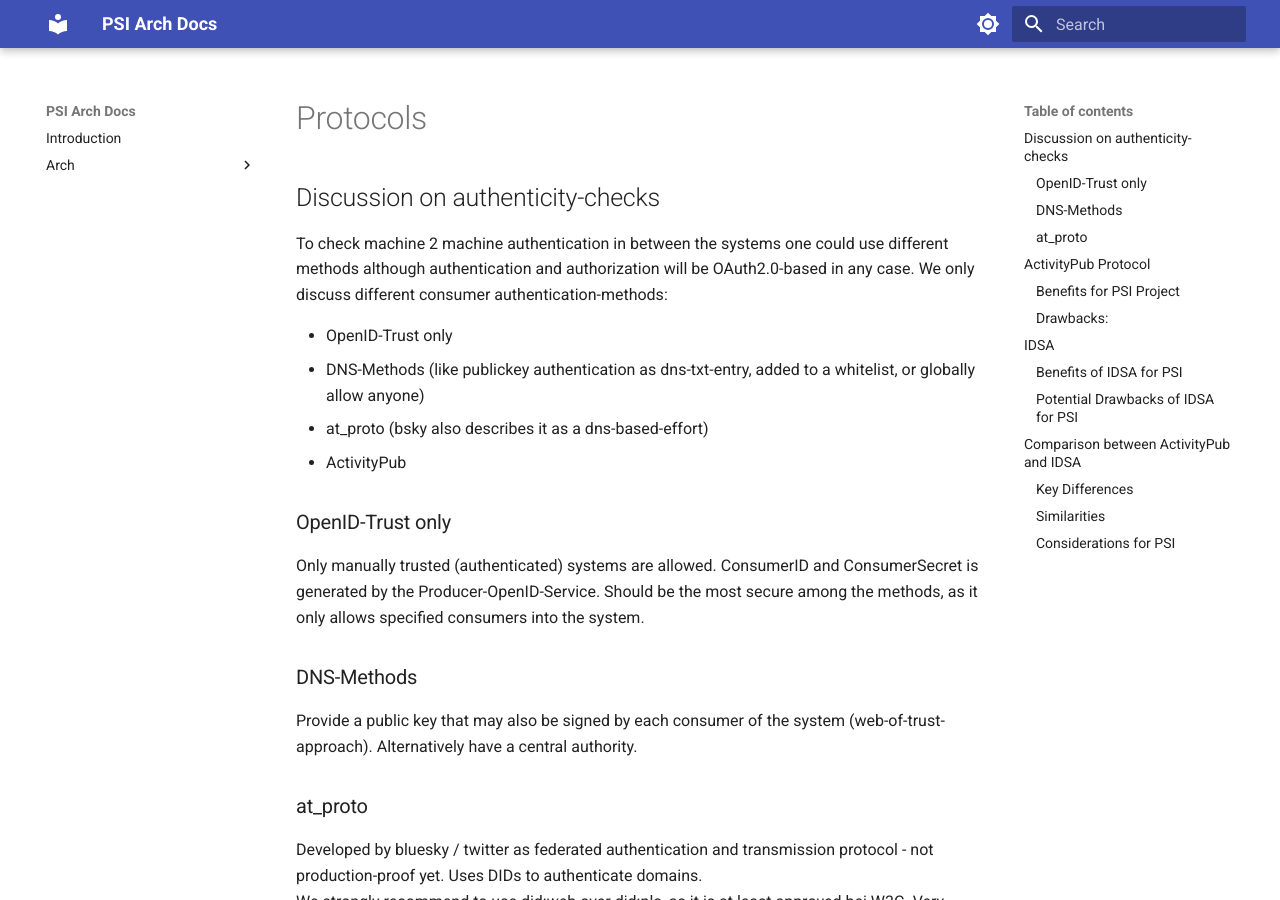
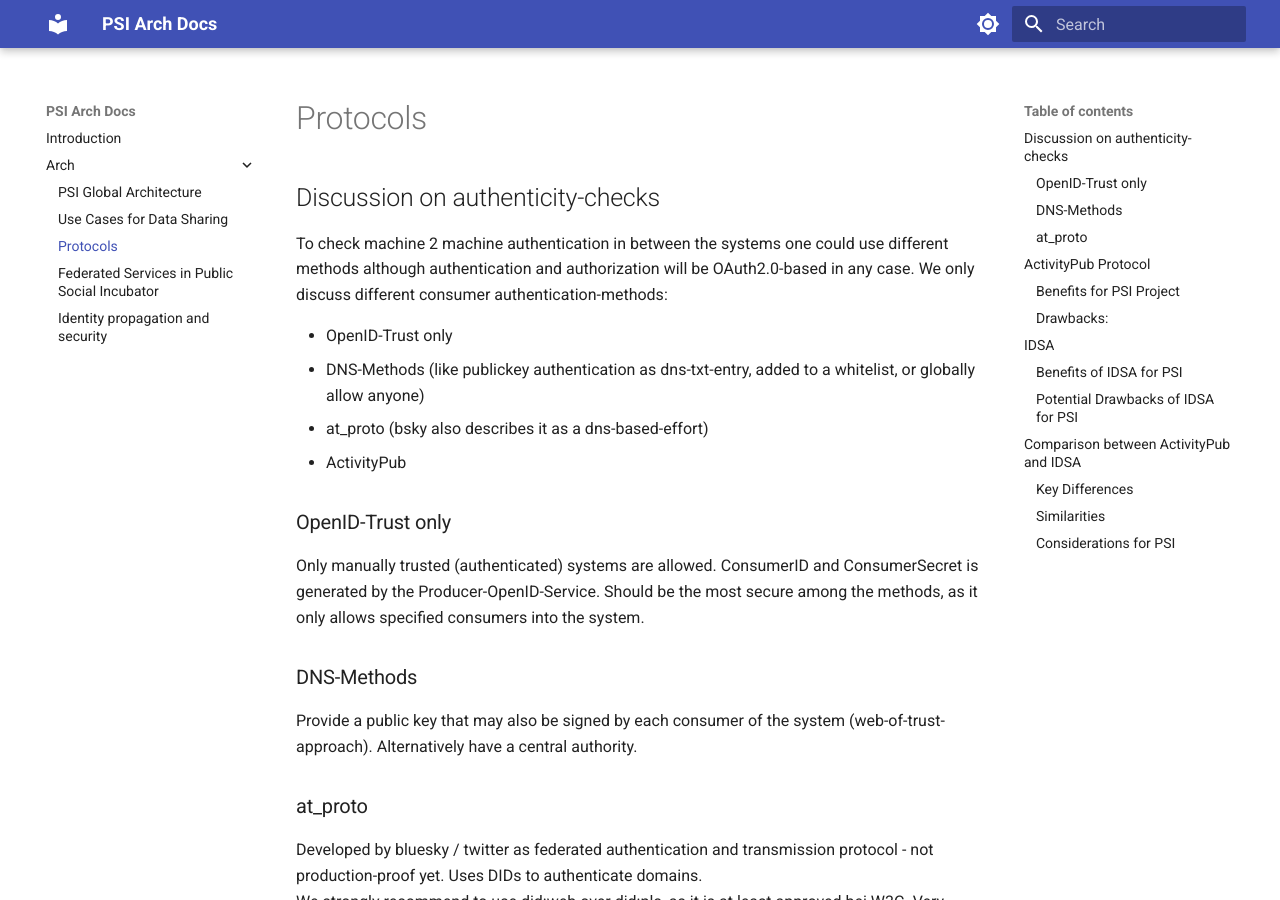
Before and after one commit to ZDF-Digital/psi-arch-suggestion-zdf, an MkDocs documentation site: the page built from docs/arch/protocols.md, in a window 1280 px wide and 900 px high. Built offline with MkDocs 1.6.1 and Material for MkDocs 9.7.7, drawn with Linux system fonts in a browser that asks for light colours.

Commit message:
fixed menu

```diff
--- a/mkdocs.yml
+++ b/mkdocs.yml
@@ -61,7 +61,7 @@ nav:
   - Arch:
     - arch/index.md
     - arch/data-sharing-use-cases.md
-    - arch/discussion.md
+    - arch/protocols.md
     - arch/federation.md
     - arch/identitity_propagation_security.md
   # - Guidelines:
```
